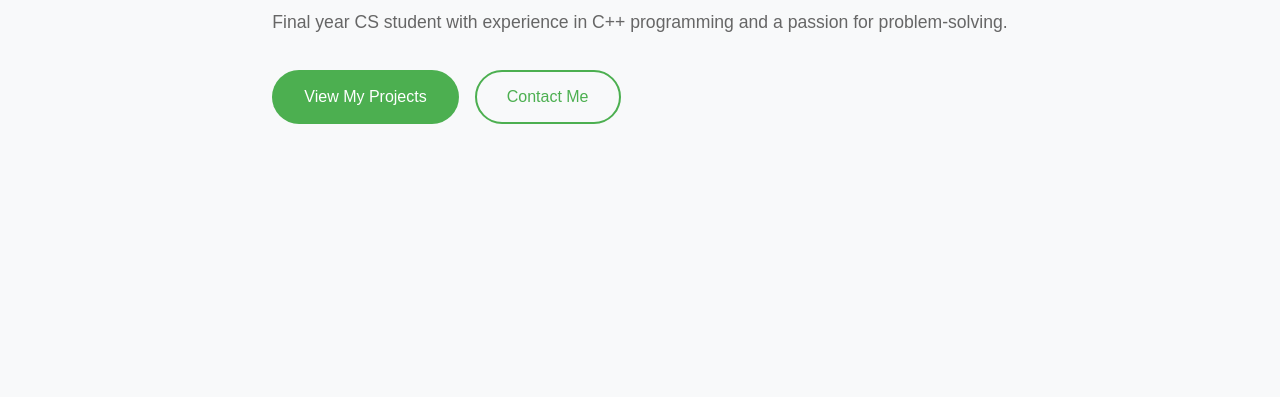
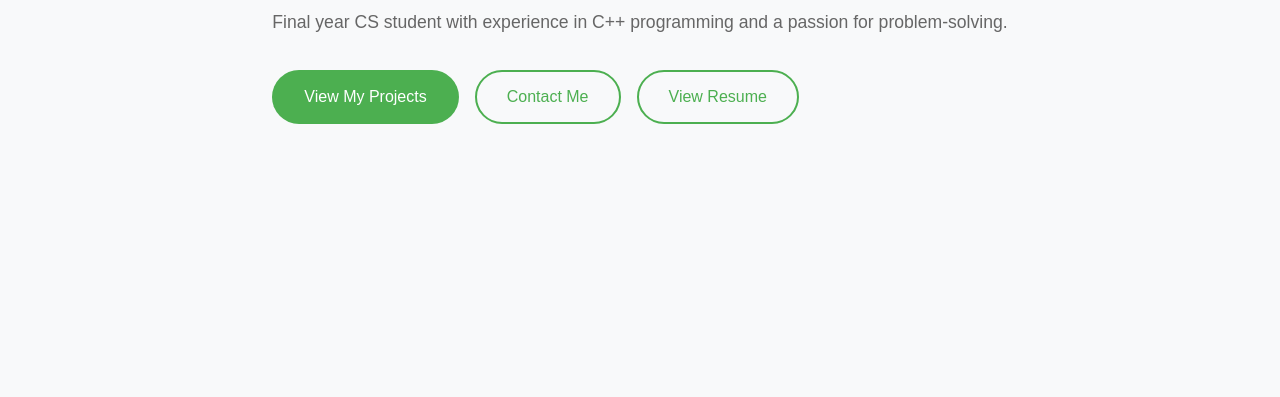
Before and after one commit to AntonioChieffallo/Resume, a plain HTML site: page index.html in a window 1280 px wide. Shown: the part 403-800 px from the top of the page. Drawn offline with Linux system fonts and the light colour scheme; a web font is replaced by a local one.

Commit message:
Resume is in there

```diff
--- a/index.html
+++ b/index.html
@@ -51,6 +51,7 @@
                 <div class="hero-buttons">
                     <a href="#projects" class="btn btn-primary">View My Projects</a>
                     <a href="#contact" class="btn btn-secondary">Contact Me</a>
+                    <a href="Antonio%20Chieffallo%20Resume.pdf" target="_blank" rel="noopener" class="btn btn-secondary">View Resume</a>
                 </div>
             </div>
         </div>
```
Also changed, not shown: 1 other file.
